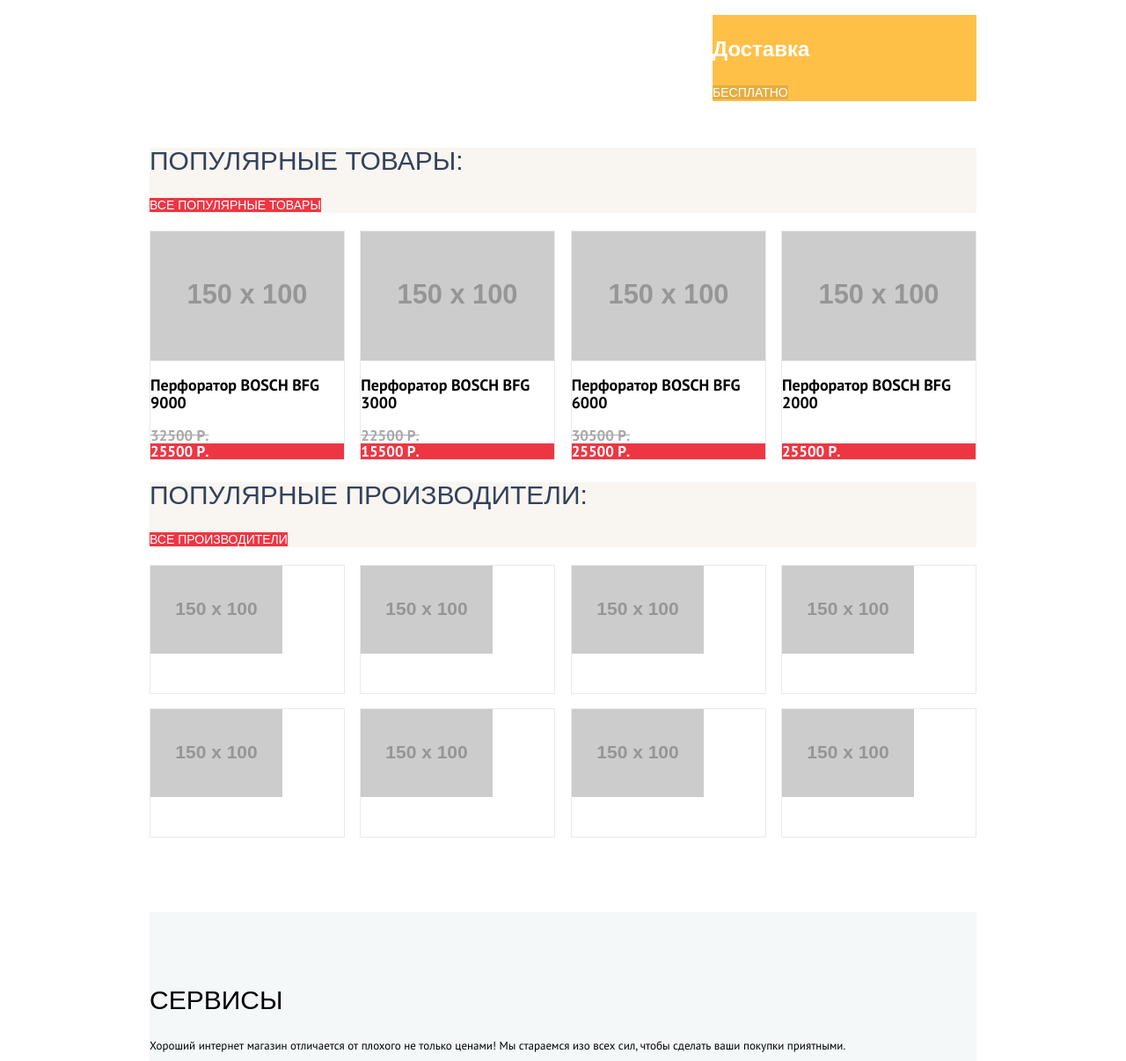
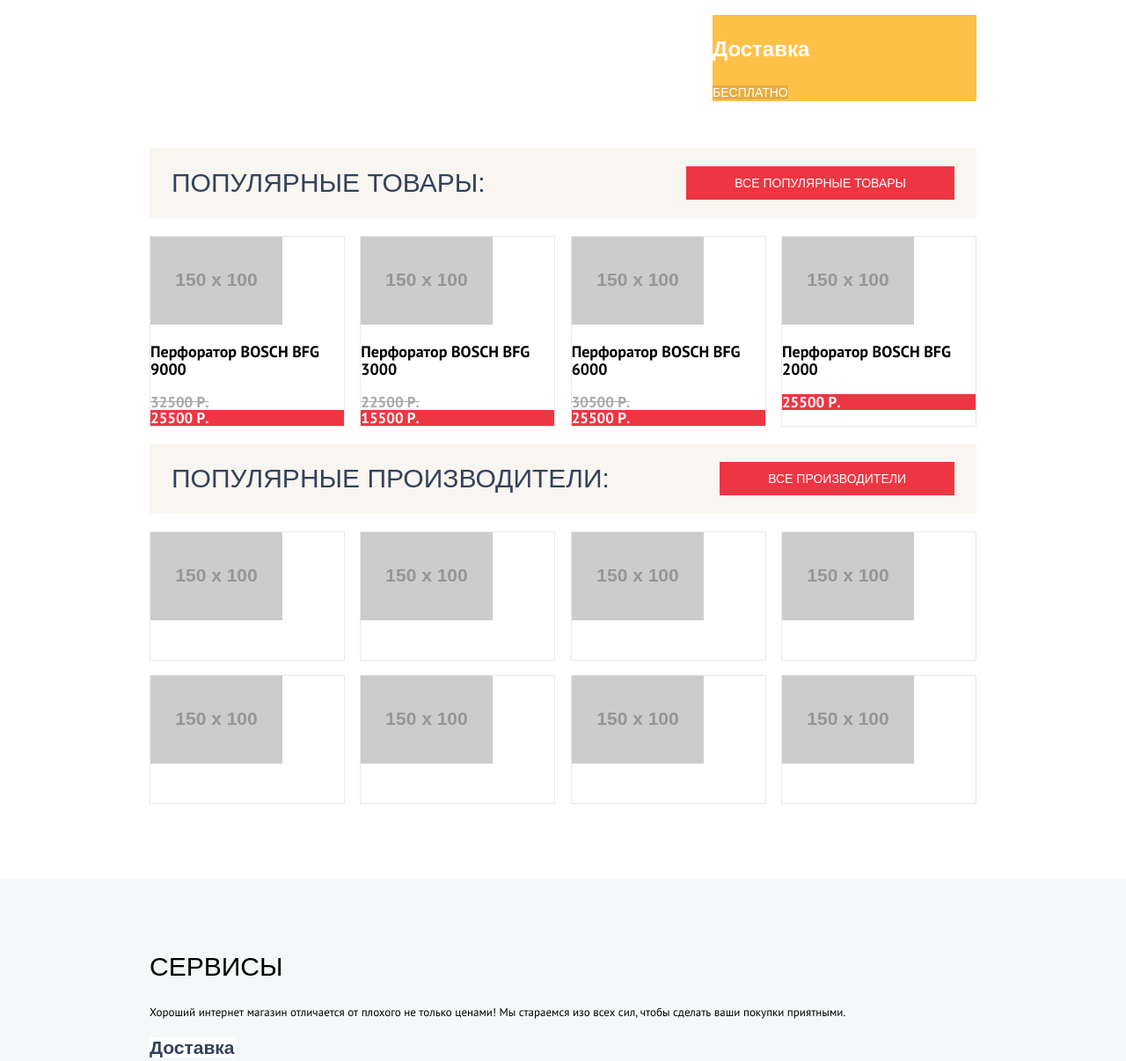
Before and after one commit to IlyaKotenko/171503-technomart, a plain HTML site: page index.html in a window 1280 px wide. Shown: the part 589-1795 px from the top of the page at 88% size. Drawn offline with Linux system fonts and the light colour scheme; placeholder pictures from the web are drawn by us; a web font is replaced by a local one.

Commit message:
Сетки - исправление ошибок
Сетки - исправление ошибок

```diff
--- a/css/style.css
+++ b/css/style.css
@@ -242,12 +242,12 @@ a.submit-order:active {
 
 .main-menu {
     display: flex;
-    justify-content: space-around;
     background-color: #32425c;
 }
 
 .main-menu a {
-    background-color: inherit;
+    padding: 10px 34px;
+    background-color: #32425c;
 }
 
 .main-menu a:hover,
@@ -370,8 +370,17 @@ a.submit-order:active {
 }
 
 .section-header {
+    display: flex;
     background-color: #f9f5f0;
     margin-bottom: 20px;
+    padding: 0 25px;
+
+}
+
+.section-header .global-button {
+    margin-left: auto;
+    align-self: center;
+    padding: 10px 55px;
 
 }
 
@@ -415,8 +424,6 @@ a.submit-order:active {
 }
 
 .item {
-    display: flex;
-    flex-direction: column;
     flex-basis: 220px;
     font-family: "PT Sans", Arial, sans-serif;
     font-size: 17px;
@@ -442,8 +449,8 @@ a.submit-order:active {
 }
 
 .item .price {
+    display: block;
     background-color: #ee3643;
-    margin-top: auto;
 }
 .brands-logo-list {
     min-height: 310px;
--- a/index.html
+++ b/index.html
@@ -44,9 +44,9 @@
           </ul>
           </div>
       </header>
-      <main class="page-main-content container">
+      <main class="page-main-content">
           <h2 class="visually-hidden">Популярные разделы</h2>
-      <div class="categories-slider">
+      <div class="categories-slider container">
           <ul class="main-categories">
               <li class="materials-category"><h3>Материалы</h3><a href="#" aria-label="Материалы">На любой вкус</a></li>
               <li class="tools-category"><h3>Инструмент</h3><a href="#" aria-label="Инструмент">На все случай</a></li>
@@ -69,7 +69,7 @@
               <li class="delivery-category"><h3>Доставка</h3><a href="#" aria-label="Информация о доставке">Бесплатно</a></li>
           </ul>
       </div>
-      <section class="popular-items">
+      <section class="popular-items container">
           <header class="section-header">
               <h2>Популярные товары:</h2>
               <a class="global-button all-items-button" href="#">Все популярные товары</a>
@@ -100,7 +100,7 @@
           </div>
         </div>
       </section>
-      <section class="popular-brands">
+      <section class="popular-brands container">
           <header class="section-header">
               <h2>Популярные производители:</h2>
               <a class="global-button brands-button" href="#">Все производители</a>
@@ -117,11 +117,11 @@
           </ul>
       </section>
       <section class="services">
-          <header>
+          <header class="container">
             <h2>Сервисы</h2>
             <p>Хороший интернет магазин отличается от плохого не только ценами! Мы стараемся изо всех сил, чтобы сделать ваши покупки приятными.</p>
           </header>
-          <div class="services-info">
+          <div class="services-info container">
           <ul class="service-list">
               <li><a class="current-service" href="#">Доставка</a></li>
               <li><a href="#">Гарантия</a></li>
@@ -147,7 +147,7 @@
         </div>
       </div>
       </section>
-      <section class="company-info">
+      <section class="company-info container">
           <div class="description">
           <h2>Компания "Техномарт"</h2>
           <p>Настоящий мужской шоппинг начинается здесь! Огромный выбор товаров для ремонта и строительства не оставит равнодушными любителей сэкономить на гастарбайтерах.</p>
```
